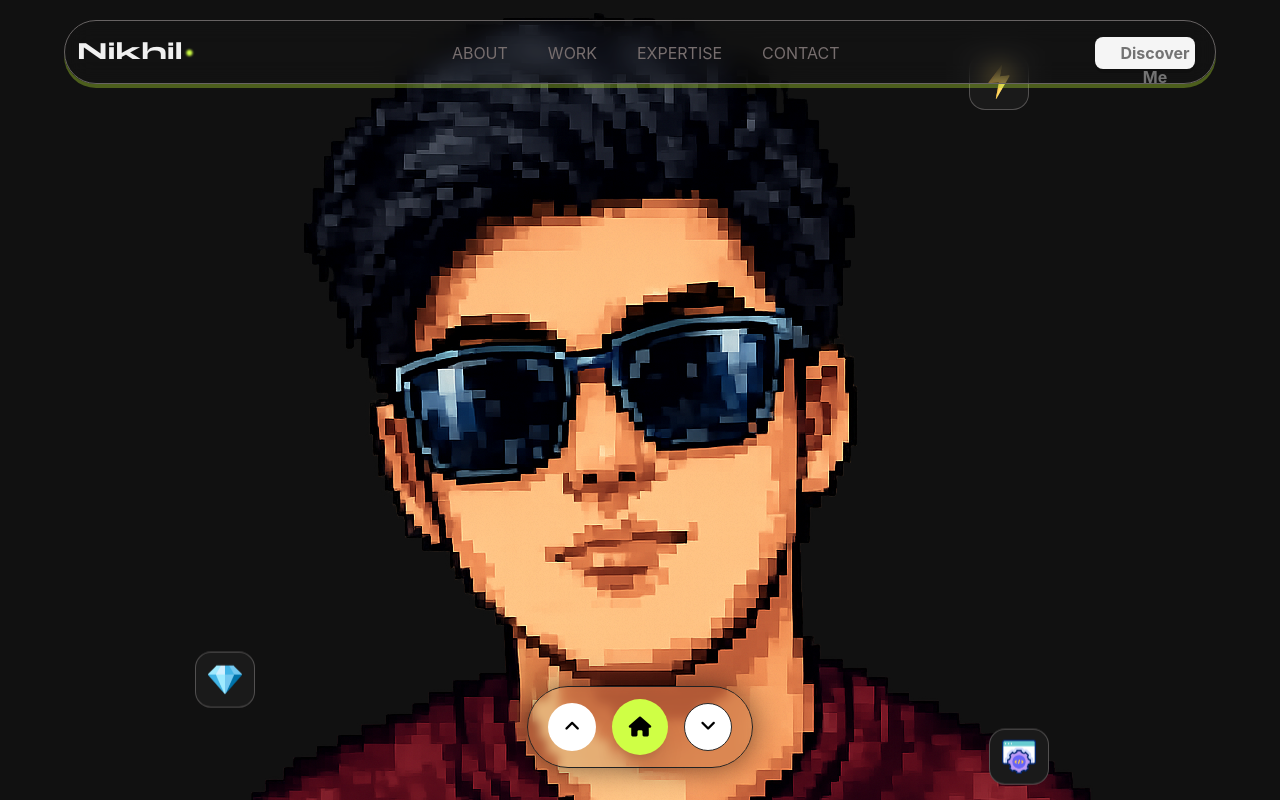
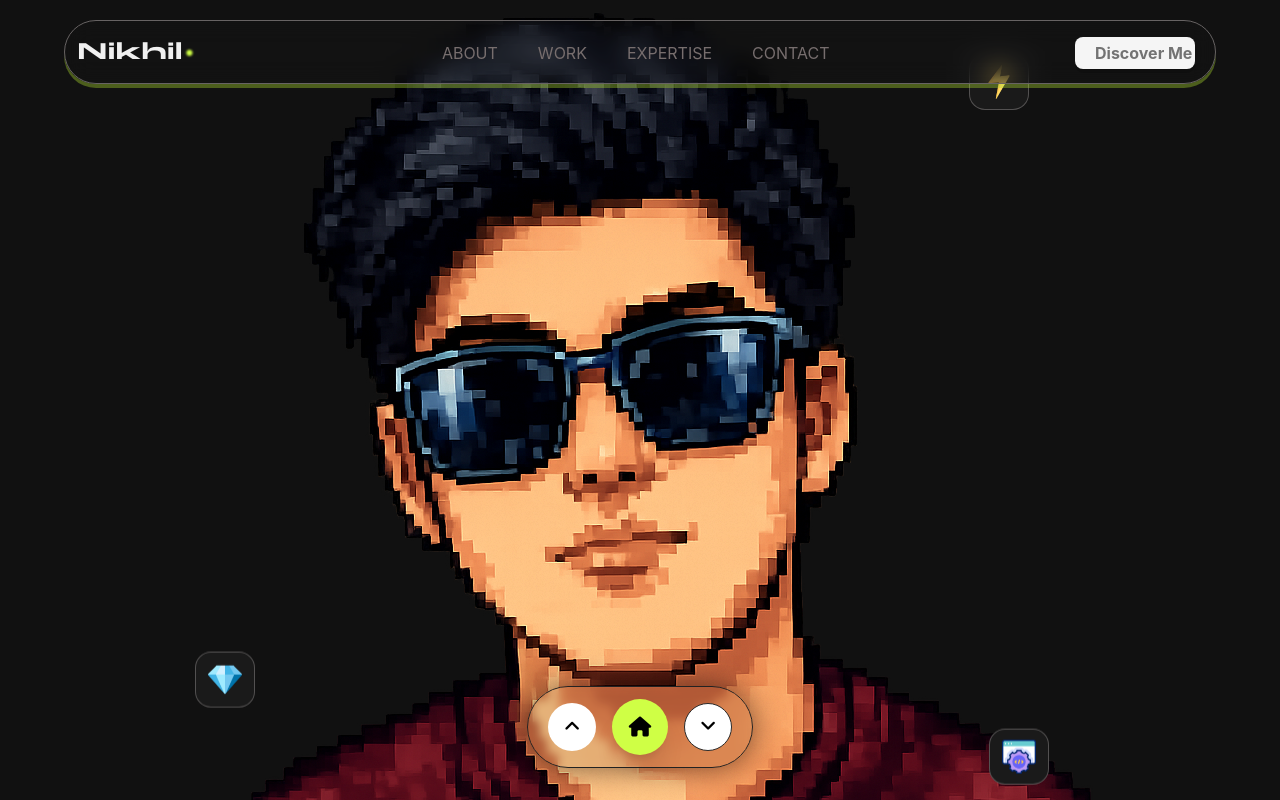
Before and after one commit to Nikhilqwert04/Portfolio-2, a website built with Vite: page index.html in a window 1280 px wide. Shown: the top 800 px of the page. Built offline with nearby package versions, Linux system fonts and the light colour scheme; files whose address does not match are found by name.

Commit message:
style: increase Hire Me button width and fix trailing syntax error in script.js

```diff
--- a/index.html
+++ b/index.html
@@ -56,7 +56,7 @@
                 </div>
                 <!--Hire Me button-->
                 <button
-                    class=" w-25 h-8 cursor-pointer rounded-lg bg-neutral-100 p-3 text-neutral-500 shadow-[0_4px_0_0_rgba(0,0,0,0.15)] transition-all duration-200 hover:translate-y-[2px] hover:shadow-[0_2px_0_0_rgba(0,0,0,0.15)] active:translate-y-[4px] active:shadow-none sm:p-[10px] dark:bg-[#cfff45] dark:text-[#131313] dark:shadow-[0_4px_0_0_#a1c13d] dark:hover:shadow-[0_2px_0_0_#a1c13d] dark:active:shadow-none hidden md:block relative">
+                    class=" w-30 h-8 cursor-pointer rounded-lg bg-neutral-100 p-3 text-neutral-500 shadow-[0_4px_0_0_rgba(0,0,0,0.15)] transition-all duration-200 hover:translate-y-[2px] hover:shadow-[0_2px_0_0_rgba(0,0,0,0.15)] active:translate-y-[4px] active:shadow-none sm:p-[10px] dark:bg-[#cfff45] dark:text-[#131313] dark:shadow-[0_4px_0_0_#a1c13d] dark:hover:shadow-[0_2px_0_0_#a1c13d] dark:active:shadow-none hidden md:block relative">
                     <h2 class="font-bold absolute top-1 left-5 ">Discover Me</h2>
                 </button>
             </div>
```
